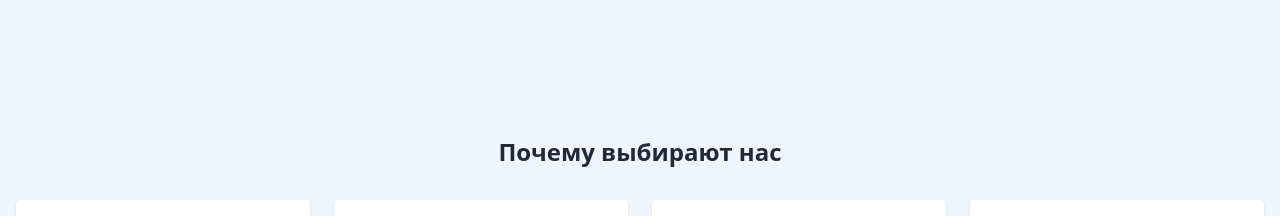
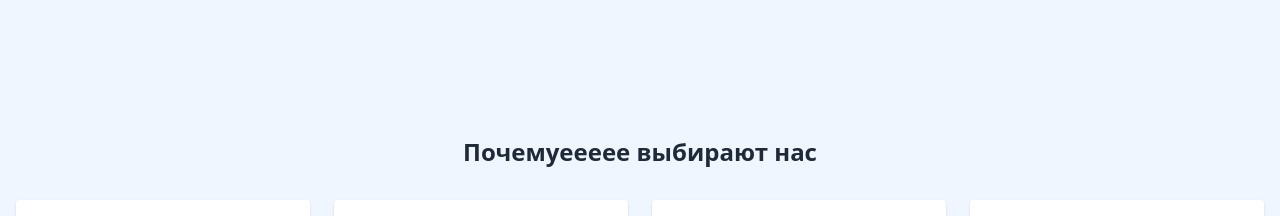
Before and after one commit to Codenerd7/aqua-terenkol-landing, a plain HTML site: page index.html in a window 1280 px wide. Shown: the part 1480-1696 px from the top of the page. Drawn offline with nearby package versions, Linux system fonts and the light colour scheme.

Commit message:
синхронизация версий с рабочего компа3

```diff
--- a/index.html
+++ b/index.html
@@ -73,7 +73,7 @@
 <!-- TEST COMMIT -->
     <section class="py-48 bg-blue-50">
       <div class="container mx-auto px-4">
-        <h2 class="text-2xl font-bold text-center mb-8">Почему выбирают нас</h2>
+        <h2 class="text-2xl font-bold text-center mb-8">Почемуeeeee выбирают нас</h2>
         <div class="grid grid-cols-1 md:grid-cols-2 lg:grid-cols-4 gap-6 mb-8">
 
           <div class="p-4 bg-white rounded shadow hover:shadow-lg transition">
```
